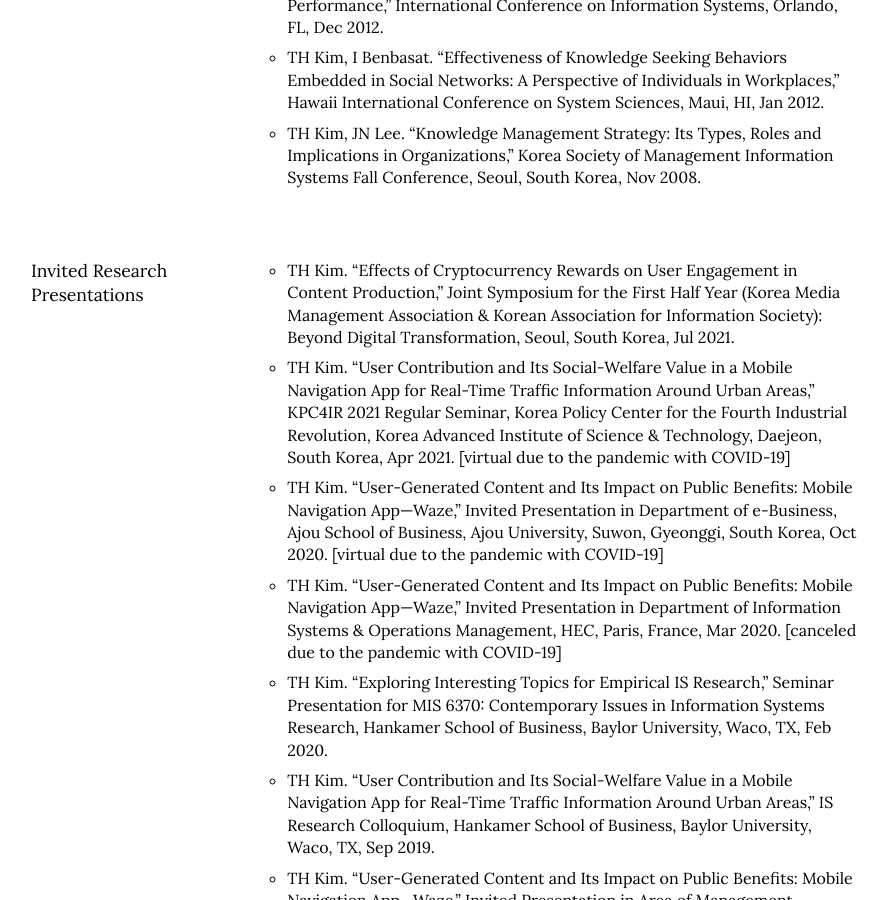
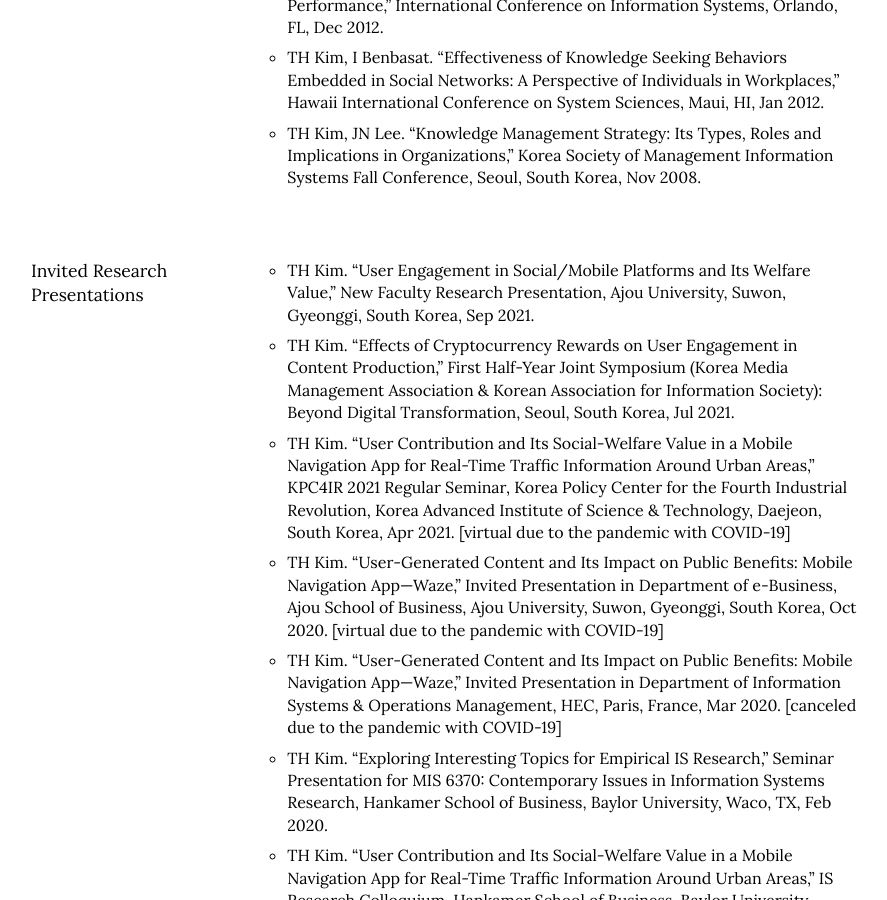
Before and after one commit to istaehun/taehun, a Jekyll site: the page built from index.html, in a window 1280 px wide and 900 px high, scrolled down 3016 px. Shown: the whole window, without its empty margins (189-1076 px from the left). Built offline with Jekyll 4.4.1, drawn with Linux system fonts in a browser that asks for light colours; nearby versions of some CDN libraries.

Commit message:
Update research.yml

```diff
--- a/_data/research.yml
+++ b/_data/research.yml
@@ -42,7 +42,8 @@
 -
   sub-title: Invited Research Presentations
   list:
-    - "TH Kim. “Effects of Cryptocurrency Rewards on User Engagement in Content Production,” Joint Symposium for the First Half Year (Korea Media Management Association & Korean Association for Information Society): Beyond Digital Transformation, Seoul, South Korea, Jul 2021."
+    - "TH Kim. “User Engagement in Social/Mobile Platforms and Its Welfare Value,” New Faculty Research Presentation, Ajou University, Suwon, Gyeonggi, South Korea, Sep 2021."
+    - "TH Kim. “Effects of Cryptocurrency Rewards on User Engagement in Content Production,” First Half-Year Joint Symposium (Korea Media Management Association & Korean Association for Information Society): Beyond Digital Transformation, Seoul, South Korea, Jul 2021."
     - "TH Kim. “User Contribution and Its Social-Welfare Value in a Mobile Navigation App for Real-Time Traffic Information Around Urban Areas,” KPC4IR 2021 Regular Seminar, Korea Policy Center for the Fourth Industrial Revolution, Korea Advanced Institute of Science & Technology, Daejeon, South Korea, Apr 2021. [virtual due to the pandemic with COVID-19]"
     - "TH Kim. “User-Generated Content and Its Impact on Public Benefits: Mobile Navigation App—Waze,” Invited Presentation in Department of e-Business, Ajou School of Business, Ajou University, Suwon, Gyeonggi, South Korea, Oct 2020. [virtual due to the pandemic with COVID-19]"
     - "TH Kim. “User-Generated Content and Its Impact on Public Benefits: Mobile Navigation App—Waze,” Invited Presentation in Department of Information Systems & Operations Management, HEC, Paris, France, Mar 2020. [canceled due to the pandemic with COVID-19]"
```
